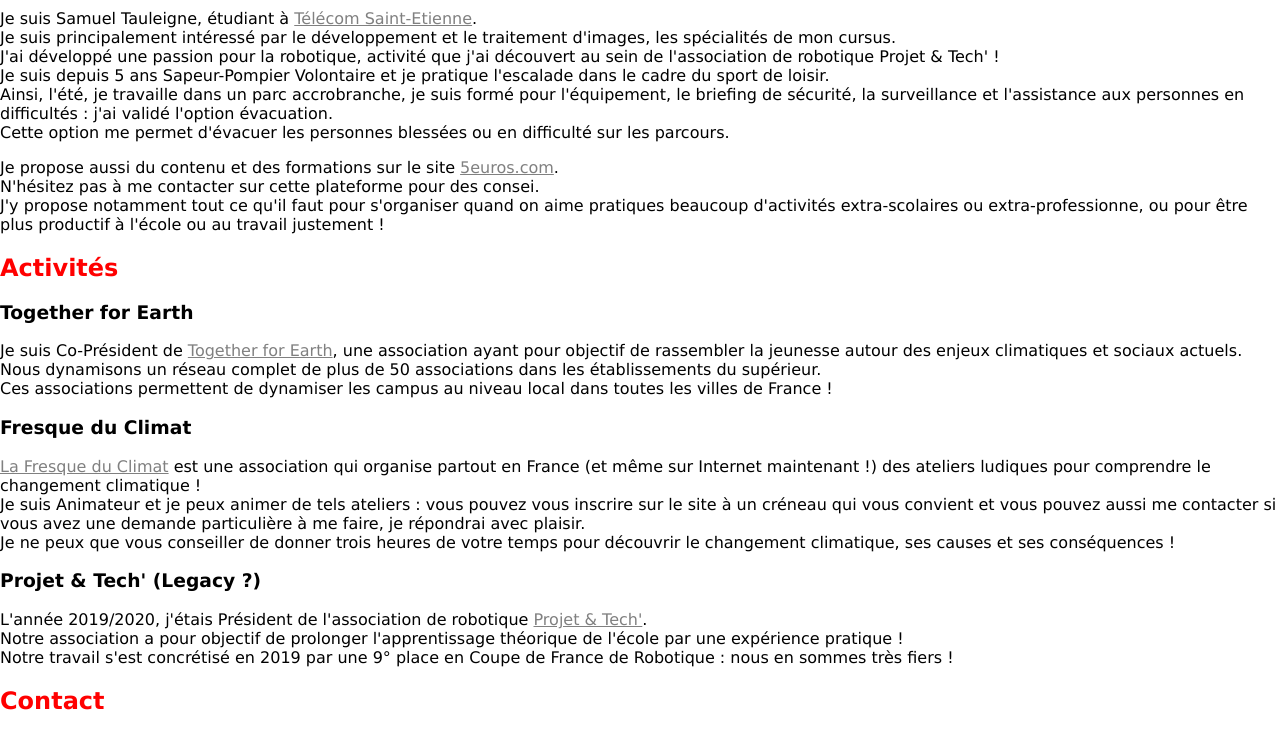
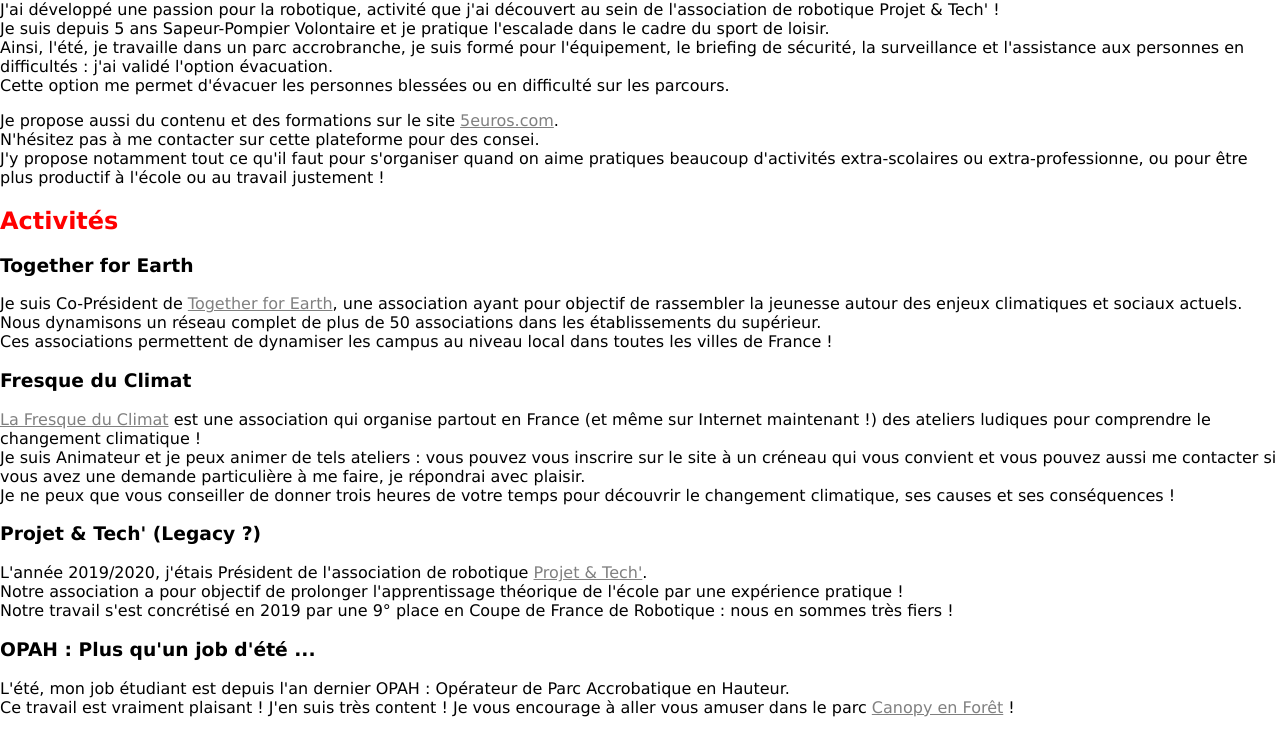
Before and after one commit to SamuelTauleigne/SamuelTauleigne.github.io, a plain HTML site: page index.html in a window 1280 px wide. Shown: the part 204-936 px from the top of the page. Drawn offline with Linux system fonts and the light colour scheme.

Commit message:
[FEA] WebSite Content : Add Canopy

```diff
--- a/index.html
+++ b/index.html
@@ -20,7 +20,7 @@
   <body id="page-top">
 
     <!-- Navigation -->
-    <nav class="navbar fixed-top" id="mainNav">
+    <nav class="navbar fixed-top sticky" id="mainNav">
       <div class="container">
         <ul>
           <li><a href="#about">Présentation</a></li>
@@ -30,6 +30,7 @@
               <a href="#t4e">Together for Earth</a>
               <a href="#fresque">Fresque du Climat</a>
               <a href="#robot">Projet & Tech' (Legacy ?)</a>
+              <a href="#canopy">OPAH : Plus qu'un job d'été ...</a>
             </div>
           </div>
           <li><a href="#contact">Contact</a></li>
@@ -99,6 +100,13 @@
           L'année 2019/2020, j'étais Président de l'association de robotique <a href="https://robot.telecom-st-etienne.fr/">Projet & Tech'</a>.<br>
           Notre association a pour objectif de prolonger l'apprentissage théorique de l'école par une expérience pratique !<br>
           Notre travail s'est concrétisé en 2019 par une 9° place en Coupe de France de Robotique : nous en sommes très fiers !
+        </p>
+      </div>
+      <div id="canopy">
+        <h3>OPAH : Plus qu'un job d'été ...</h3>
+        <p>
+          L'été, mon job étudiant est depuis l'an dernier OPAH : Opérateur de Parc Accrobatique en Hauteur.<br>
+          Ce travail est vraiment plaisant ! J'en suis très content ! Je vous encourage à aller vous amuser dans le parc <a href="https://www.facebook.com/parcoursaventures/">Canopy en Forêt</a> !
         </p>
       </div>
 		<!-- <div class="container">
```
